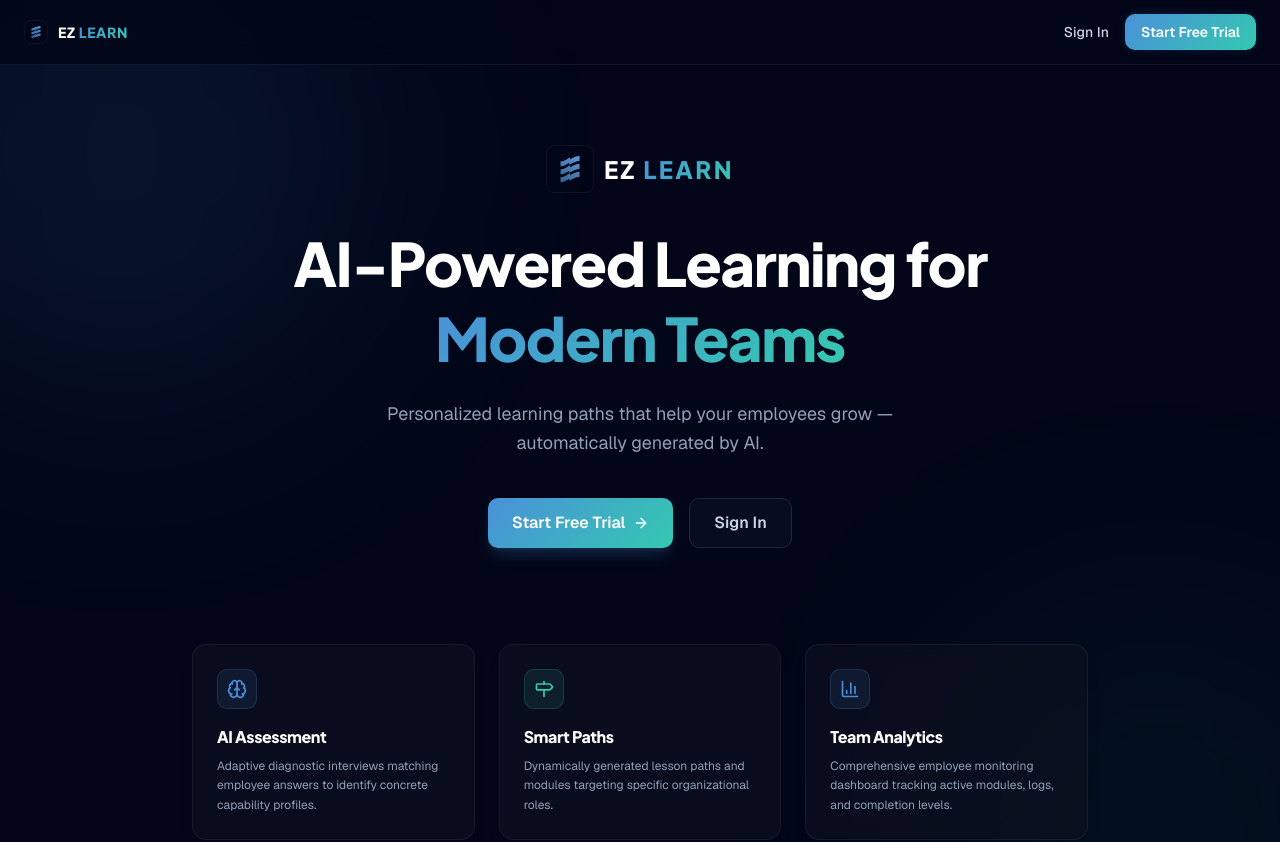
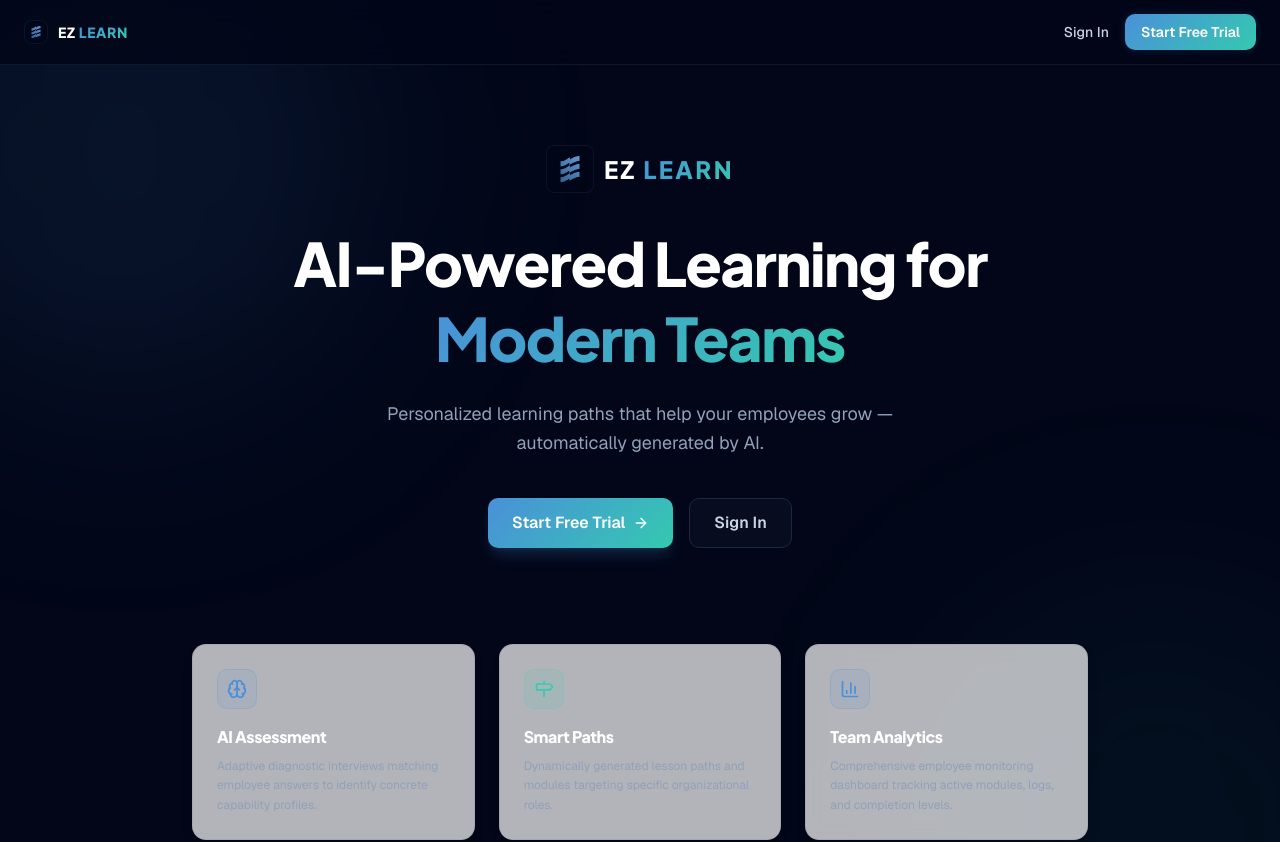
Before and after one commit to walidezb/AI-Platform, a Next.js app in the folder apps/web/: page / in a window 1280 px wide. Shown: the top 842 px of the page. Built offline with nearby package versions, Linux system fonts and the light colour scheme; no server answers.

Commit message:
style: switch root style layout to theme-adaptive light mode default

```diff
--- a/apps/web/app/globals.css
+++ b/apps/web/app/globals.css
@@ -44,7 +44,7 @@
   --shadow-card: 0 4px 24px rgba(0, 0, 0, 0.4);
 
   --background-image-gradient-primary: linear-gradient(135deg, #4A90D9 0%, #34C9B0 100%);
-  --background-image-gradient-card: linear-gradient(145deg, #1A2433 0%, #111822 100%);
+  --background-image-gradient-card: var(--gradient-card);
 
   --animate-fade-in: fadeIn 0.4s ease-out forwards;
   --animate-slide-up: slideUp 0.3s ease-out forwards;
@@ -53,31 +53,55 @@
 
 @layer base {
   :root {
-    /* ── Light mode (fallback) ── */
-    --background: 0 0% 100%;
-    --foreground: 224 71% 4%;
-    --card: 0 0% 100%;
-    --card-foreground: 224 71% 4%;
+    /* ── Light mode (default) ── */
+    --background: 213 67% 96%;          /* Cloud Mist (#F0F5FB) */
+    --foreground: 216 32% 15%;          /* Slate Ink (#1A2433) */
+
+    --card: 0 0% 100%;                  /* White (#FFFFFF) */
+    --card-foreground: 216 32% 15%;     /* Slate Ink (#1A2433) */
+
     --popover: 0 0% 100%;
-    --popover-foreground: 224 71% 4%;
-    --primary: 243 75% 59%;
+    --popover-foreground: 216 32% 15%;
+
+    --primary: 211 66% 57%;            /* Sky Catalyst (#4A90D9) */
     --primary-foreground: 0 0% 100%;
-    --secondary: 220 14% 96%;
-    --secondary-foreground: 220 9% 46%;
-    --muted: 220 14% 96%;
-    --muted-foreground: 220 9% 46%;
-    --accent: 220 14% 96%;
-    --accent-foreground: 224 71% 4%;
-    --destructive: 0 84% 60%;
+
+    --secondary: 213 56% 40%;          /* Sapphire Depth (#2C5F9E) */
+    --secondary-foreground: 213 67% 96%;
+
+    --muted: 213 67% 92%;
+    --muted-foreground: 213 20% 45%;
+
+    --accent: 170 59% 50%;             /* Aqua Spark (#34C9B0) */
+    --accent-foreground: 216 32% 15%;
+
+    --destructive: 0 72% 51%;
     --destructive-foreground: 0 0% 100%;
-    --border: 220 13% 91%;
-    --input: 220 13% 91%;
-    --ring: 243 75% 59%;
+
+    --border: 213 30% 88%;
+    --input: 213 30% 90%;
+    --ring: 211 66% 57%;
     --radius: 0.625rem;
+
+    /* ── Custom semantic tokens ── */
+    --success: 142 71% 45%;            /* emerald green */
+    --success-foreground: 0 0% 100%;
+    --warning: 38 92% 50%;             /* amber */
+    --warning-foreground: 0 0% 100%;
+    --info: 199 89% 48%;               /* sky blue */
+    --info-foreground: 0 0% 100%;
+
+    /* ── Gradient tokens ── */
+    --gradient-primary: linear-gradient(135deg, #4A90D9 0%, #34C9B0 100%);
+    --gradient-card: linear-gradient(145deg, #FFFFFF 0%, #F5F7FA 100%);
+    --gradient-glow: radial-gradient(ellipse at top, rgba(74,144,217,0.06) 0%, transparent 60%);
+
+    --glass-bg: rgba(255, 255, 255, 0.7);
+    --glass-border: rgba(26, 36, 51, 0.08);
   }
 
   .dark {
-    /* ── Dark mode (default) ── */
+    /* ── Dark mode (optional) ── */
     --background: 216 32% 10%;          /* Darkened Slate Ink (#101620) */
     --foreground: 213 67% 96%;         /* Cloud Mist (#F0F5FB) */
 
@@ -107,17 +131,20 @@
     --ring: 211 66% 57%;
 
     /* ── Custom semantic tokens ── */
-    --success: 142 71% 45%;            /* emerald green */
+    --success: 142 71% 45%;
     --success-foreground: 0 0% 100%;
-    --warning: 38 92% 50%;             /* amber */
+    --warning: 38 92% 50%;
     --warning-foreground: 0 0% 100%;
-    --info: 199 89% 48%;               /* sky blue */
+    --info: 199 89% 48%;
     --info-foreground: 0 0% 100%;
 
     /* ── Gradient tokens ── */
     --gradient-primary: linear-gradient(135deg, #4A90D9 0%, #34C9B0 100%);
     --gradient-card: linear-gradient(145deg, #1A2433 0%, #111822 100%);
     --gradient-glow: radial-gradient(ellipse at top, rgba(74,144,217,0.15) 0%, transparent 60%);
+
+    --glass-bg: rgba(15, 18, 32, 0.6);
+    --glass-border: rgba(255, 255, 255, 0.06);
   }
 }
 
@@ -165,10 +192,10 @@
 
   /* Glass morphism card */
   .glass {
-    background: rgba(15, 18, 32, 0.6);
+    background: var(--glass-bg, rgba(15, 18, 32, 0.6));
     backdrop-filter: blur(12px);
     -webkit-backdrop-filter: blur(12px);
-    border: 1px solid rgba(255, 255, 255, 0.06);
+    border: 1px solid var(--glass-border, rgba(255, 255, 255, 0.06));
   }
 
   /* Glowing border on focus/hover */
--- a/apps/web/app/layout.tsx
+++ b/apps/web/app/layout.tsx
@@ -28,8 +28,8 @@ export default function RootLayout({
 }>) {
   return (
     <ClerkProvider>
-      <html lang="en" className={cn("dark", "font-sans", geist.variable)}>
-        <body className={`${inter.variable} ${plusJakarta.variable} font-sans antialiased bg-slate-950 text-slate-50 min-h-screen`}>
+      <html lang="en" className={cn("light", "font-sans", geist.variable)}>
+        <body className={`${inter.variable} ${plusJakarta.variable} font-sans antialiased bg-background text-foreground min-h-screen`}>
           <QueryProvider>
             <PostHogProvider>
               <Suspense fallback={null}>
@@ -37,13 +37,13 @@ export default function RootLayout({
               </Suspense>
               {children}
               <Toaster
-                theme="dark"
+                theme="light"
                 position="bottom-right"
                 toastOptions={{
                   style: {
-                    background: 'hsl(216 32% 15%)',
-                    border: '1px solid hsl(216 32% 21%)',
-                    color: 'hsl(213 67% 96%)',
+                    background: 'hsl(var(--card))',
+                    border: '1px solid hsl(var(--border))',
+                    color: 'hsl(var(--foreground))',
                   },
                 }}
               />
--- a/apps/web/components/layout/DashboardLayout.tsx
+++ b/apps/web/components/layout/DashboardLayout.tsx
@@ -29,7 +29,7 @@ export function DashboardLayout({
   user,
 }: DashboardLayoutProps) {
   return (
-    <div className="flex h-screen overflow-hidden bg-slate-950">
+    <div className="flex h-screen overflow-hidden bg-background">
       {/* Sidebar Panel */}
       <Sidebar items={navItems} org={org} user={user} />
 
--- a/apps/web/components/layout/Sidebar.tsx
+++ b/apps/web/components/layout/Sidebar.tsx
@@ -32,7 +32,7 @@ export function Sidebar({ items, org, user }: SidebarProps) {
   const pathname = usePathname();
 
   return (
-    <aside className="fixed inset-y-0 left-0 z-40 hidden w-64 border-r border-border bg-slate-950 flex-col md:flex">
+    <aside className="fixed inset-y-0 left-0 z-40 hidden w-64 border-r border-border bg-card flex-col md:flex">
       {/* Sidebar header (top, above nav) */}
       <div className="flex h-16 items-center gap-3 px-4 py-3 border-b border-border">
         {org.logoUrl ? (
@@ -47,7 +47,7 @@ export function Sidebar({ items, org, user }: SidebarProps) {
           </div>
         )}
         <div className="flex-1 min-w-0">
-          <p className="font-semibold text-sm truncate text-white leading-normal">{org.name}</p>
+          <p className="font-semibold text-sm truncate text-foreground leading-normal">{org.name}</p>
           <p className="text-xs text-muted-foreground capitalize leading-none mt-0.5">
             {org.planTier.toLowerCase()} plan
           </p>
@@ -67,12 +67,12 @@ export function Sidebar({ items, org, user }: SidebarProps) {
               className={cn(
                 "group flex items-center justify-between px-3.5 py-2.5 rounded-lg text-sm font-medium transition-all duration-200 select-none relative",
                 isActive
-                  ? "bg-primary/10 text-white shadow-glow-sm border-l-2 border-primary"
-                  : "text-muted-foreground hover:text-white hover:bg-slate-900/60"
+                  ? "bg-primary/10 text-primary shadow-glow-sm border-l-2 border-primary"
+                  : "text-muted-foreground hover:text-foreground hover:bg-muted/40"
               )}
             >
               <div className="flex items-center gap-3">
-                <Icon className={cn("h-4 w-4 shrink-0 transition-colors", isActive ? "text-primary" : "text-muted-foreground group-hover:text-white")} />
+                <Icon className={cn("h-4 w-4 shrink-0 transition-colors", isActive ? "text-primary" : "text-muted-foreground group-hover:text-foreground")} />
                 <span className={cn(isActive && "bg-gradient-primary bg-clip-text text-transparent font-semibold")}>
                   {item.label}
                 </span>
@@ -88,11 +88,11 @@ export function Sidebar({ items, org, user }: SidebarProps) {
       </nav>
 
       {/* Sidebar footer (bottom, above UserButton) */}
-      <div className="px-4 py-3 border-t border-border bg-slate-950/80 backdrop-blur-sm shrink-0">
+      <div className="px-4 py-3 border-t border-border bg-card/80 backdrop-blur-sm shrink-0">
         <div className="flex items-center gap-2.5">
           <UserButton />
           <div className="flex-1 min-w-0">
-            <p className="text-sm font-medium truncate text-white leading-normal">{user.fullName}</p>
+            <p className="text-sm font-medium truncate text-foreground leading-normal">{user.fullName}</p>
             <p className="text-xs text-muted-foreground capitalize leading-none mt-0.5">
               {user.role.toLowerCase().replace('_', ' ')}
             </p>
```
